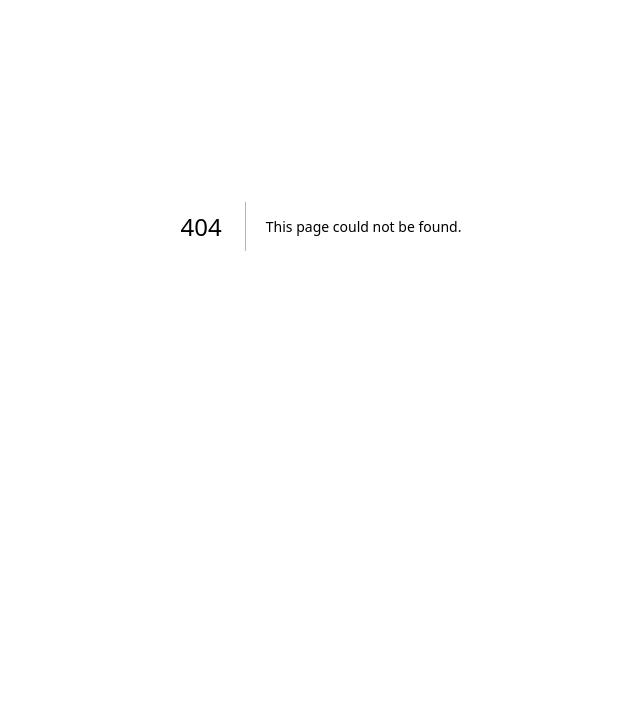
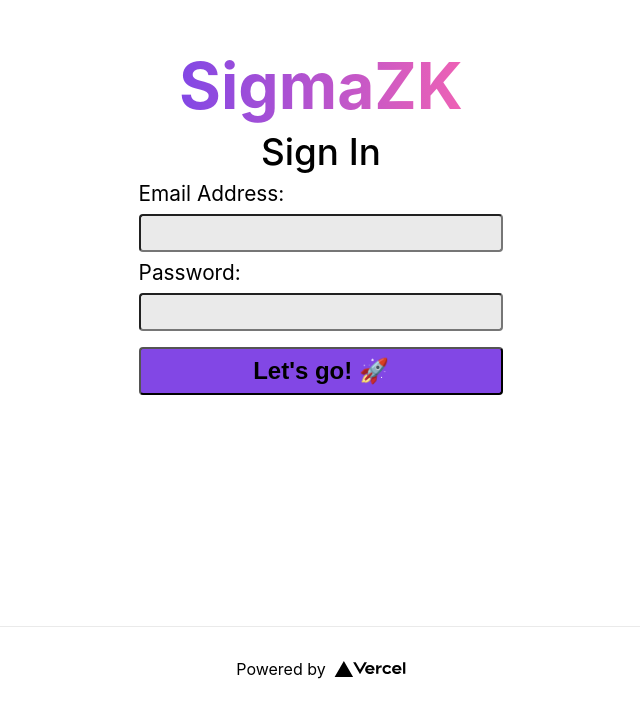
Before and after one commit to aaishikasb/ETHIndia2022-SigmaSoiBois, a Next.js app in the folder issuer-frontend/: page /signin in a window 1280 px wide. Before the commit this address had no page. Shown: the part 174-885 px from the top of the page, without its empty margins (319-959 px from the left). Before the commit the page ends 800 px from the top, so only its background shows below. Built offline with nearby package versions, Linux system fonts and the light colour scheme.

Commit message:
Add Login Page

```diff
--- /dev/null
+++ b/issuer-frontend/pages/signin.tsx
@@ -0,0 +1,44 @@
+import Head from 'next/head'
+import Image from 'next/image'
+import styles from '../styles/Home.module.css'
+
+export default function Home() {
+  return (
+    <div className={styles.container}>
+      <Head>
+        <title>Polygon ID - Collab.Land</title>
+        <meta name="description" content="Polygon ID integration with Collab.Land" />
+        <link rel="icon" href="/favicon.ico" />
+      </Head>
+
+      <main className={styles.main}>
+        <h1 className={styles.title}>
+          <span className={styles.polyGrad}>SigmaZK</span>
+        </h1>
+
+        <h1 className={styles.subtitle}>Sign In</h1>
+
+        <form className={styles.form} action="/send-data-here" method="post">
+            <label className={styles.label} for="email">Email Address:</label><br/>
+            <input className={styles.inputBox} type="text" id="email" name="email" /><br/>
+            <label className={styles.label} for="pass">Password:</label><br/>
+            <input className={styles.inputBox} type="pass" id="last" name="past" /><br/>
+            <button className={styles.submit} type="submit">Let's go! 🚀</button>
+        </form>
+      </main>
+
+      <footer className={styles.footer}>
+        <a
+          href="https://collab.land"
+          target="_blank"
+          rel="noopener noreferrer"
+        >
+          Powered by{' '}
+          <span className={styles.logo}>
+            <Image src="/vercel.svg" alt="Vercel Logo" width={72} height={16} />
+          </span>
+        </a>
+      </footer>
+    </div>
+  )
+}
--- a/issuer-frontend/styles/Home.module.css
+++ b/issuer-frontend/styles/Home.module.css
@@ -116,13 +116,16 @@
 }
 
 @media (prefers-color-scheme: dark) {
+
   .card,
   .footer {
     border-color: #222;
   }
+
   .code {
     background: #111;
   }
+
   .logo img {
     filter: invert(1);
   }
@@ -141,3 +144,39 @@
 .collabGrey {
   color: #6a7870;
 }
+
+.subtitle {
+  margin: 0.5rem 0;
+  line-height: 1.15;
+  font-size: 2.3rem;
+  text-align: center;
+  font-weight: 500;
+}
+
+.inputBox {
+  margin: 0.5rem 0;
+  width: 100%;
+  padding: 0.5rem;
+  font-size: 1rem;
+  border-radius: 0.25rem;
+  background: #eaeaea;
+  color: #111;
+}
+
+.form {
+  width: 30%;
+}
+
+.submit {
+  margin: 0.5rem 0;
+  width: 100%;
+  padding: 0.5rem;
+  font-size: 1.5rem;
+  border-radius: 0.25rem;
+  background: #8247e5;
+  font-weight: 600;
+}
+
+.label {
+  font-size: 1.3rem;
+}
```
